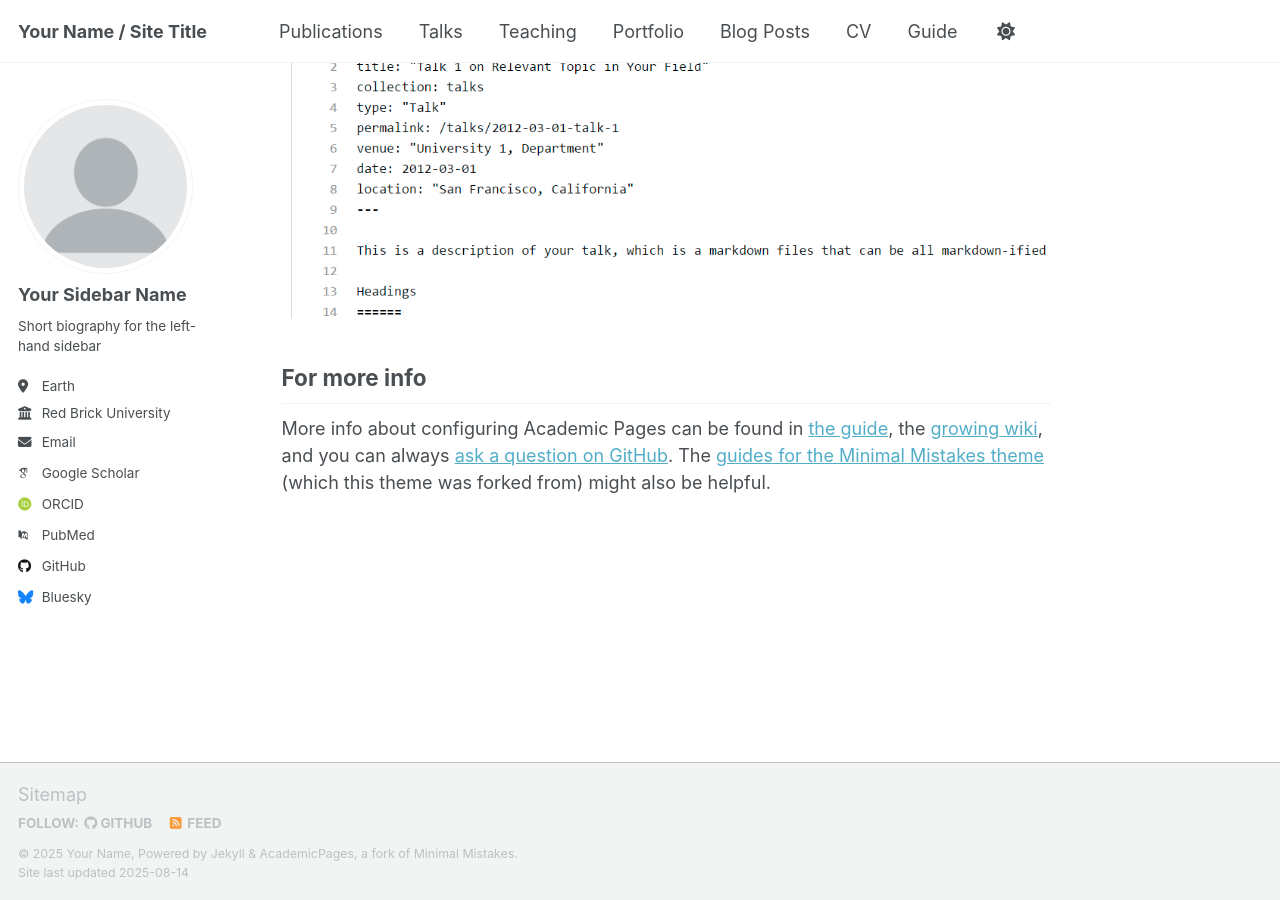
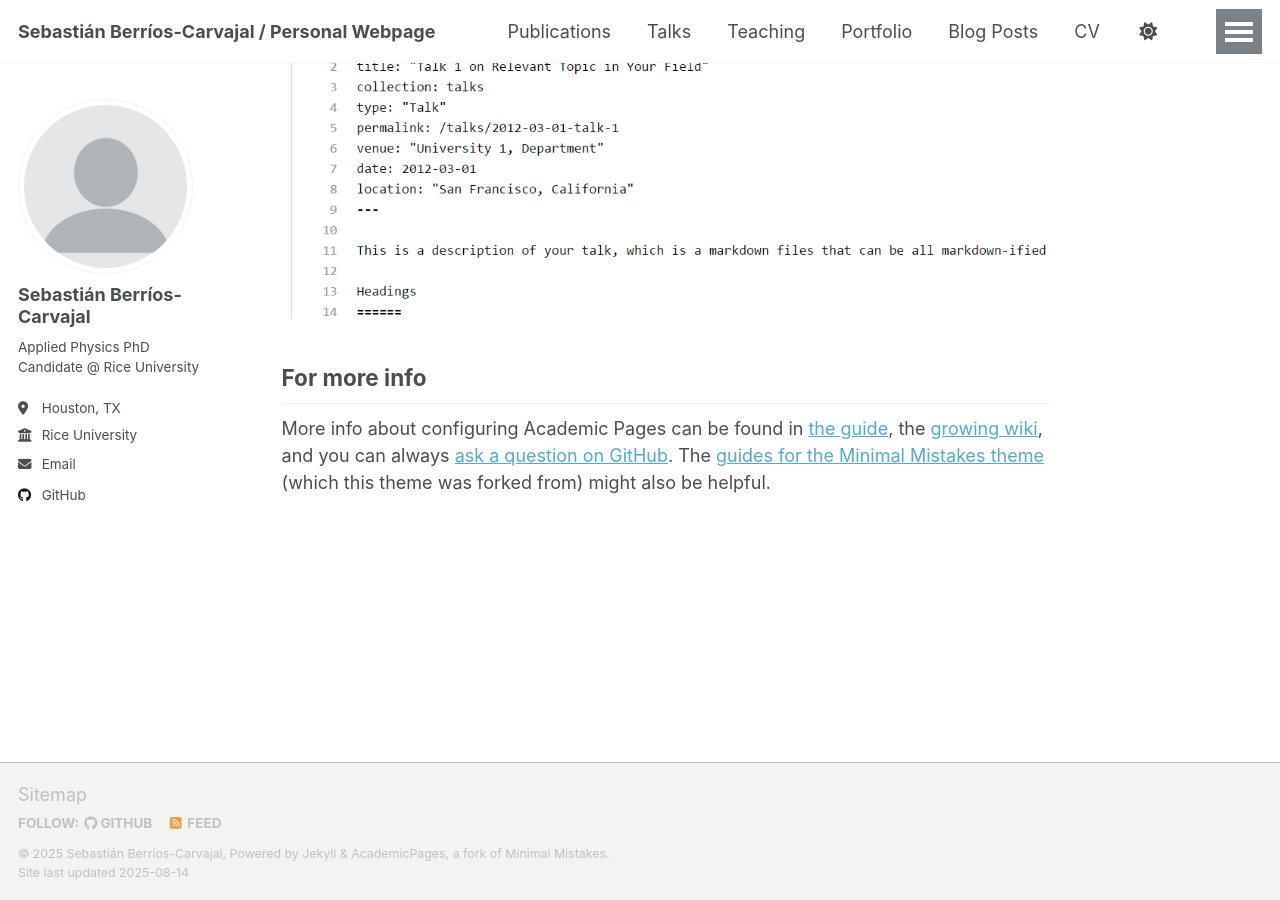
Before and after one commit to sberrioscarvajal/sberrioscarvajal.github.io, a Jekyll site: the page built from _pages/about.md, in a window 1280 px wide and 900 px high, scrolled down 2880 px. Built offline with Jekyll 4.4.1, drawn with Linux system fonts in a browser that asks for light colours; some web fonts are replaced; a script that is not in the unit is left out.

Commit message:
Update _config.yml

```diff
--- a/_config.yml
+++ b/_config.yml
@@ -9,13 +9,13 @@
 # Basic Site Settings
 locale                   : "en-US"
 site_theme               : "default" # Currently available options are "default", "air"
-title                    : "Your Name / Site Title"
+title                    : "Sebastián Berríos-Carvajal / Personal Webpage"
 title_separator          : "-"
-name                     : &name "Your Name"
-description              : &description "personal description"
-url                      : https://academicpages.github.io # the base hostname & protocol for your site e.g. "https://[your GitHub username].github.io" or if you already have some other page hosted on Github then use "https://[your GitHub username].github.io/[Your Repo Name]"
+name                     : &name "Sebastián Berríos-Carvajal"
+description              : &description "Applied Physics PhD Candidate @ Rice University"
+url                      : https://sberrioscarvajal.github.io # the base hostname & protocol for your site e.g. "https://[your GitHub username].github.io" or if you already have some other page hosted on Github then use "https://[your GitHub username].github.io/[Your Repo Name]"
 baseurl                  : "" # the subpath of your site, e.g. "/blog"
-repository               : "academicpages/academicpages.github.io"
+repository               : "sberrioscarvajal/sberrioscarvajal.github.io"
 
 # Site Author - The following control what appear as part of the author content on the side bar.
 #               If a field is blank the icon and link will not appear, otherwise it will be shown.
@@ -23,23 +23,23 @@
 author:
   # Biographic information
   avatar           : "profile.png"
-  name             : "Your Sidebar Name"
-  pronouns         : # example: "she/her"
-  bio              : "Short biography for the left-hand sidebar"
-  location         : "Earth"
-  employer         : "Red Brick University"
+  name             : "Sebastián Berríos-Carvajal"
+  pronouns         : # example: "he/him"
+  bio              : "Applied Physics PhD Candidate @ Rice University"
+  location         : "Houston, TX"
+  employer         : "Rice University"
   uri              : # URL
-  email            : "none@example.org"
+  email            : "seba@rice.edu"
 
   # Academic websites
   academia         : # URL
   arxiv            : # URL - Update with the correct link to your profile
-  googlescholar    : "https://scholar.google.com/citations?user=PS_CX0AAAAAJ"
+  googlescholar    : # URL
   inspire-hep      : # URL
   impactstory      : # URL
-  orcid            : "http://orcid.org/yourorcidurl"
+  orcid            : # "http://orcid.org/yourorcidurl"
   semantic         : # URL
-  pubmed           : "https://www.ncbi.nlm.nih.gov/pubmed/?term=john+snow"
+  pubmed           : # "https://www.ncbi.nlm.nih.gov/pubmed/?term=john+snow"
   researchgate     : # URL
   scopus           : # URL
 
@@ -47,13 +47,13 @@
   bitbucket        : # Username - Update with your username on the site
   codepen          : # Username
   dribbble         : # Username
-  github           : "academicpages"
+  github           : "sberrioscarvajal"
   kaggle           : # Username
   stackoverflow    : # User number or user number and name (i.e., use "1" or "1/jeff-atwood")
 
   # Social media
   artstation       : # Username
-  bluesky          : "bsky.app" # Replace this with you Bluesky username
+  bluesky          : #"bsky.app" # Replace this with you Bluesky username
   facebook         : # Username
   flickr           : # Username
   foursquare       : # Username
```
